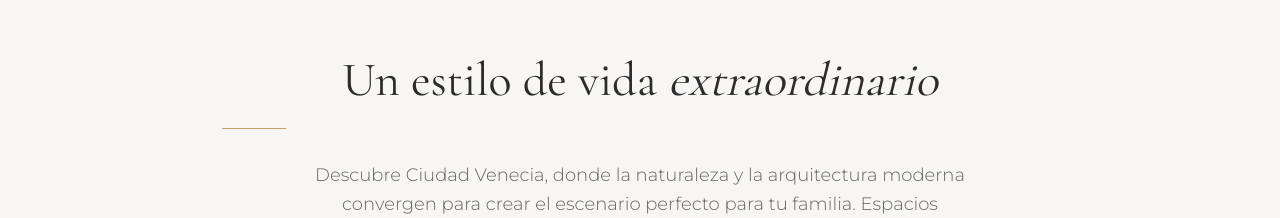
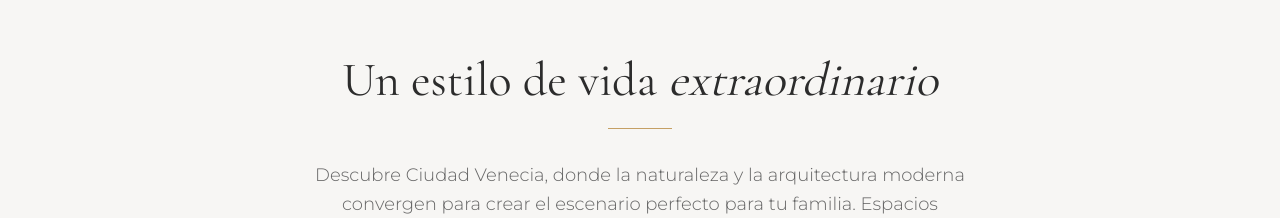
Before and after one commit to rplushn/ciudadvenecia, a Next.js app: page / in a window 1280 px wide. Shown: the part 840-1058 px from the top of the page. Built offline with nearby package versions, Linux system fonts and the light colour scheme.

Commit message:
update: 2026-02-12 00:13:34 - descripción cambio centrados

```diff
--- a/src/app/page.tsx
+++ b/src/app/page.tsx
@@ -288,7 +288,9 @@ export default function Home() {
               <h2 className="font-serif-display text-4xl md:text-5xl text-[#2C2C2C] mb-6">
                  Un estilo de vida <span className="italic">extraordinario</span>
               </h2>
-              <div className="w-16 h-[1px] bg-[#C5A065] mx-auto mb-8"></div>
+              <span className="flex justify-center mb-8">
+                <div className="w-16 h-[1px] bg-[#C5A065]"></div>
+              </span>
               <p className="text-[#666] font-light text-lg leading-relaxed max-w-2xl mx-auto">
                  Descubre Ciudad Venecia, donde la naturaleza y la arquitectura moderna convergen para crear el escenario perfecto para tu familia. Espacios diseñados para perdurar.
               </p>
@@ -527,7 +529,7 @@ export default function Home() {
              </div>
 
              {/* PART 3: BOTTOM SPLIT (Infrastructure) */}
-             <div className="mt-24 pt-12 border-t border-gray-100">
+             <div className="mt-24 pt-12 border-t border-gray-100 pl-5">
                  <div className="grid grid-cols-1 lg:grid-cols-2 gap-16 items-center">
                      {/* Left: Text */}
                      <div>
```
